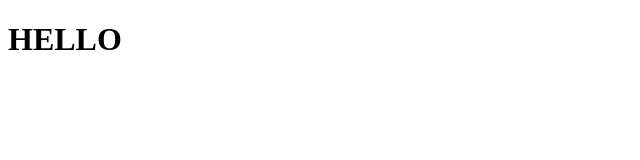
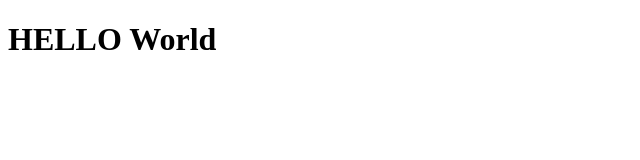
Before and after one commit to Shriraksha-Bhat/Demo, a plain HTML site: page index.html in a window 1280 px wide. Shown: the whole page, without its empty margins (0-640 px from the left). Drawn offline with Linux system fonts and the light colour scheme.

Commit message:
change in h1 tag

```diff
--- a/index.html
+++ b/index.html
@@ -7,6 +7,6 @@
     <title>Document</title>
 </head>
 <body>
-    <h1>HELLO</h1>
+    <h1>HELLO World</h1>
 </body>
 </html>
```
